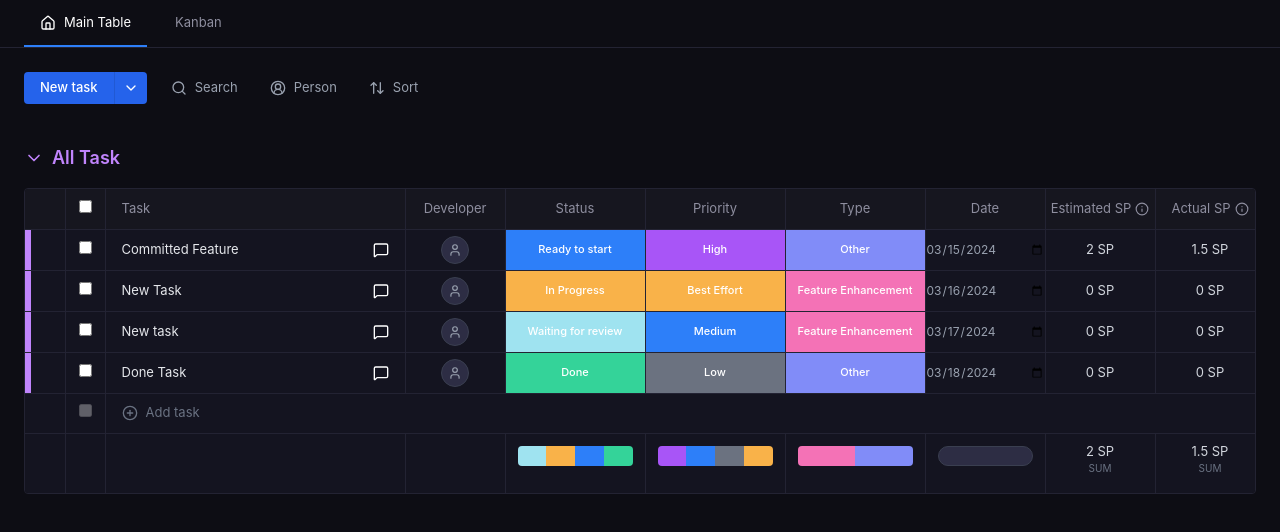
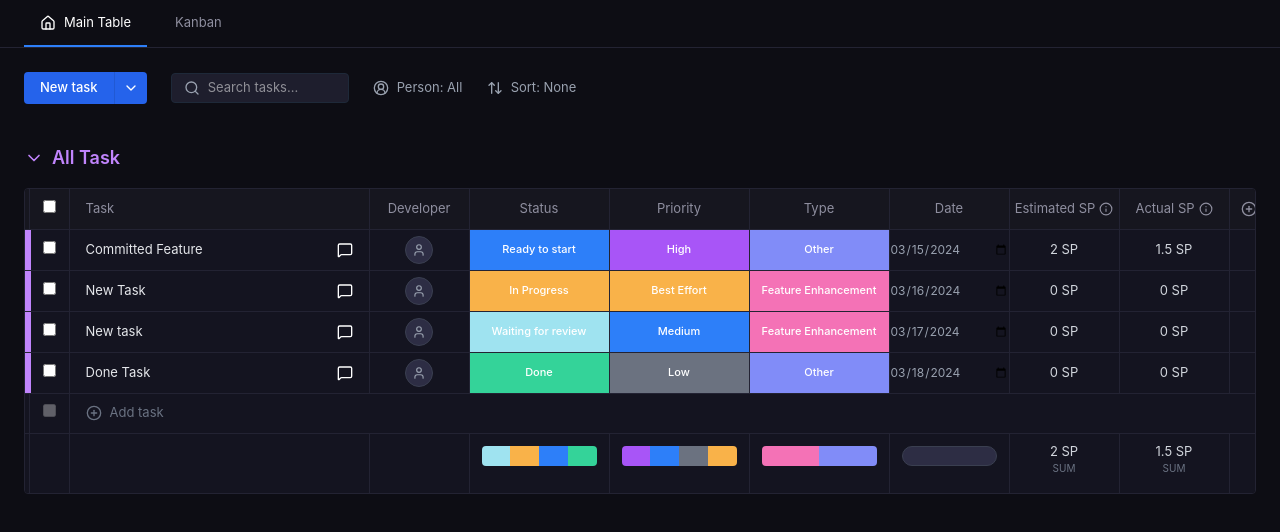
Before and after one commit to muhfachrudd/technical-test, a Vue app in the folder frontend/: page / in a window 1280 px wide. Shown: the top 532 px of the page. Built offline with nearby package versions, Linux system fonts and the light colour scheme.

Commit message:
feat: Create initial task management UI with a main table, task modal, and basic filtering/sorting functionality.

```diff
--- a/frontend/src/App.vue
+++ b/frontend/src/App.vue
@@ -72,15 +72,39 @@ const toggleSort = (key) => {
         <button class="btn-new-caret"><ChevronDown class="w-4 h-4" /></button>
       </div>
 
-      <div class="flex items-center gap-8 text-[14px] text-gray-400">
-        <button class="toolbar-btn">
-          <Search class="w-4 h-4" /> Search
-        </button>
-        <button class="toolbar-btn">
-          <UserCircle2 class="w-4 h-4" /> Person
-        </button>
-        <button class="toolbar-btn" @click="sortConfig = []">
-          <ArrowUpDown class="w-4 h-4" /> Sort
+      <div class="flex items-center gap-6 text-[14px] text-gray-400">
+        <!-- Search Input -->
+        <div class="flex items-center gap-2 bg-[#1E1E2D] px-3 py-1 rounded border border-gray-800 focus-within:border-blue-500 transition-colors">
+          <Search class="w-4 h-4" />
+          <input
+            v-model="searchQuery"
+            type="text"
+            placeholder="Search tasks..."
+            class="bg-transparent border-none outline-none text-white text-[13px] w-32"
+          />
+        </div>
+
+        <!-- Person Filter Dropdown -->
+        <div class="flex items-center gap-2 group relative">
+          <UserCircle2 class="w-4 h-4 cursor-pointer" />
+          <select
+            v-model="personFilter"
+            class="bg-transparent border-none outline-none text-gray-400 hover:text-white cursor-pointer text-[13px] appearance-none"
+          >
+            <option value="" class="bg-[#1E1E2D]">Person: All</option>
+            <option v-for="dev in developers" :key="dev" :value="dev" class="bg-[#1E1E2D]">
+              {{ dev }}
+            </option>
+          </select>
+        </div>
+
+        <!-- Sort Toggle -->
+        <button
+          @click="toggleSort('task')"
+          :class="['toolbar-btn flex items-center gap-2', { 'text-blue-400': sortConfig.length > 0 }]"
+        >
+          <ArrowUpDown class="w-4 h-4" />
+          <span>Sort: {{ sortConfig.length > 0 ? (sortConfig[0].order === 'asc' ? 'A-Z' : 'Z-A') : 'None' }}</span>
         </button>
 
         <!-- Color Swatches (Only in Kanban Mode) -->
--- a/frontend/src/components/MainTable.vue
+++ b/frontend/src/components/MainTable.vue
@@ -63,7 +63,7 @@ const totalActual = computed(() => props.tasks.reduce((sum, t) => sum + (Number(
         <!-- HEADER -->
         <thead class="text-[#8E8E9F] bg-[#16161F]">
           <tr class="h-10">
-            <th class="w-10 border-r border-b border-[#232333]">
+            <th class="w-1 border-r border-b border-[#232333]">
               <!-- Left indicator space -->
             </th>
             <th class="w-10 border-r border-b border-[#232333] text-center">
--- a/frontend/src/components/TaskModal.vue
+++ b/frontend/src/components/TaskModal.vue
@@ -13,7 +13,7 @@ const form = reactive({
   task: '',
   developer: '',
   status: statusOptions[0].name,
-  priority: priorityOptions[2].name, // Medium
+  priority: priorityOptions[2].name,
   type: typeOptions[0].name,
   date: new Date().toISOString().split('T')[0],
   estimated_sp: 0,
```
